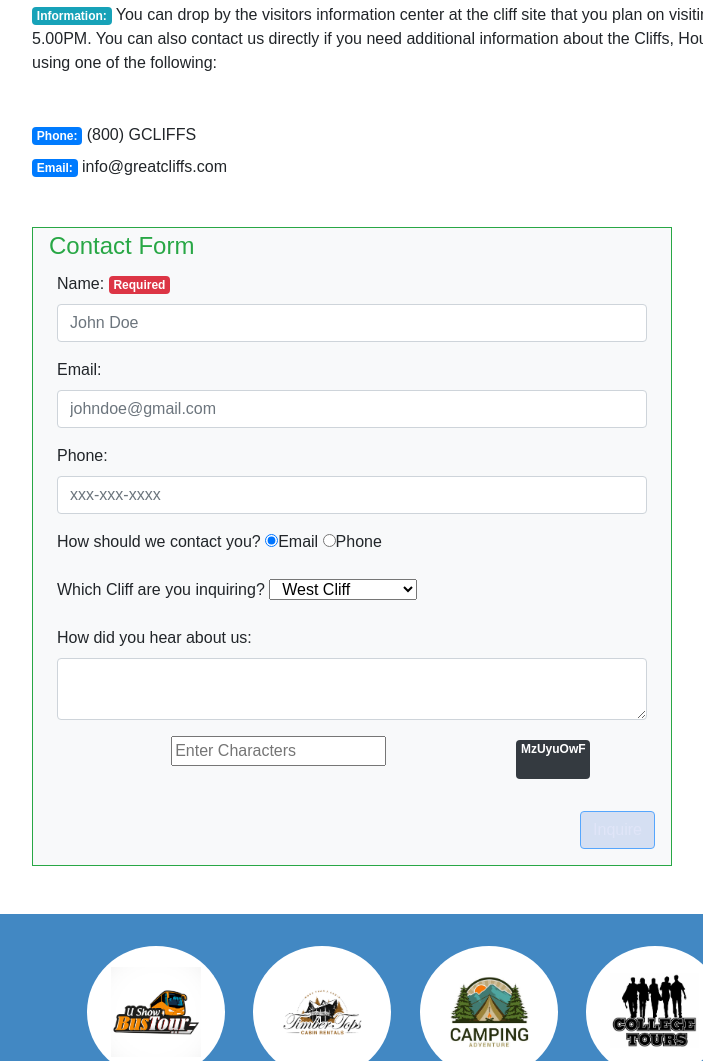
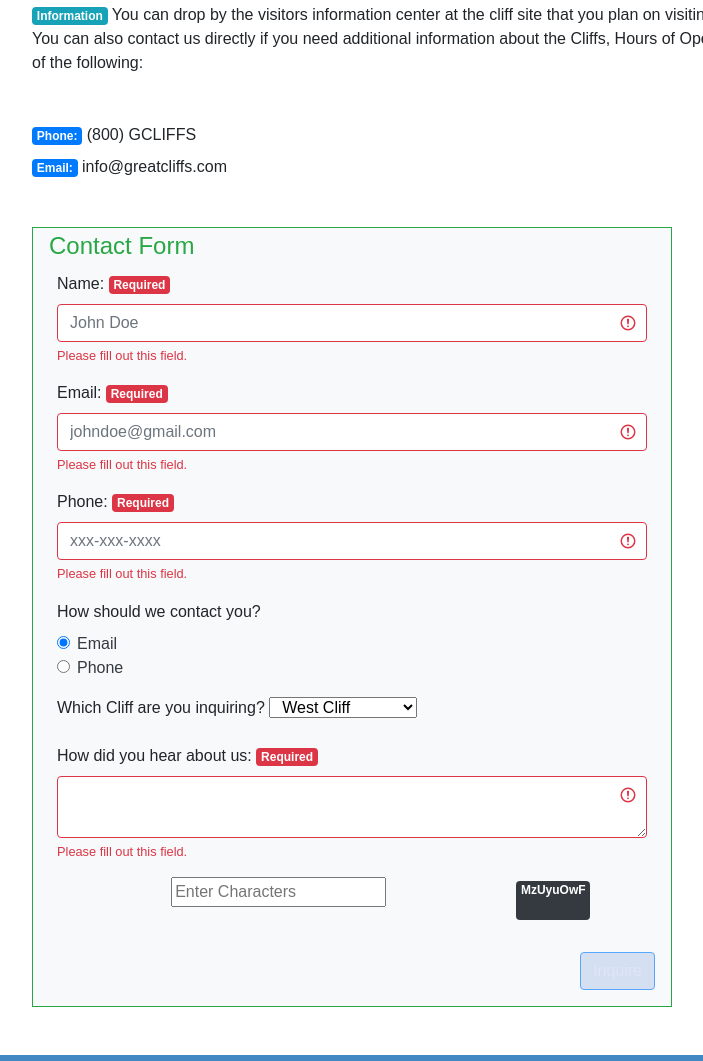
Before and after one commit to soryaek/Great-Cliffs, a website: page contact.html in a window 1280 px wide. Shown: the part 593-1654 px from the top of the page, without its empty margins (68-771 px from the left). Drawn offline with nearby package versions, Linux system fonts and the light colour scheme.

Commit message:
Updated a few features

```diff
--- a/contact.html
+++ b/contact.html
@@ -40,7 +40,7 @@
             </header>
             <main>
                 <h1>Contacting Us</h1>
-                <p> <span class="badge badge-info">Information:</span>
+                <p> <span class="badge badge-info">Information</span>
                 You can drop by the visitors information center at the cliff site that you plan on visiting. They are open
                 7 days a week from 8.00AM to 5.00PM. You can also contact us directly if you need additional information about
                 the Cliffs, Hours of Operations, Facilities or questions about this site using one of the following:
@@ -57,31 +57,44 @@
                     </div>
                 </div>
 
-                <form action="/contact" method="post" class="border border-success bg-light w-50 mt-5 mb-5">
+                <form action="/contact" method="post" class="was-validated border border-success bg-light w-50 mt-5 mb-5">
                     <fieldset >
                         <legend class="ml-3 text-success">Contact Form</legend>
                         <div class="form-group ml-4 mr-4">
                             <label for="name">Name:</label>
                             <span class="badge badge-danger">Required</span>
-                            <input type="text" class="form-control w-100" id="name" placeholder="John Doe">
+                            <input type="text" class="form-control w-100" id="name" placeholder="John Doe" required>
+                            <div class="valid-feedback">Valid.</div>
+                            <div class="invalid-feedback">Please fill out this field.</div>
                         </div>
                         <div class="form-group ml-4 mr-4">
                             <label for="email">Email:</label>
-                            <input type="email" class="form-control w-100" id="email" placeholder="johndoe@gmail.com">
+                            <span class="badge badge-danger">Required</span>
+                            <input type="email" class="form-control w-100" id="email" placeholder="johndoe@gmail.com" required>
+                            <div class="valid-feedback">Valid.</div>
+                            <div class="invalid-feedback">Please fill out this field.</div>
                         </div>
                         <div class="form-group ml-4 mr-4">
                             <label for="phone">Phone:</label>
-                            <input type="text" class="form-control w-100" id="phone" placeholder="xxx-xxx-xxxx">
+                            <span class="badge badge-danger">Required</span>
+                            <input type="text" class="form-control w-100" id="phone" placeholder="xxx-xxx-xxxx" required>
+                            <div class="valid-feedback">Valid.</div>
+                            <div class="invalid-feedback">Please fill out this field.</div>
                         </div>
                         <div class="form-group ml-4 mr-4">
-                            <label >How should we contact you?</label>
-                            <input type="radio" id="emailOp" value="email" checked>Email
-                            <input type="radio" id="phoneOp" value="phone">Phone
+                            <label for="flexRadioDefault">How should we contact you?</label>
+                            <div class="form-check">
+                                <input class="form-check-input" type="radio" name="flexRadioDefault" id="emailOp" checked>
+                                <label class="form-check-label text-dark" for="emailOp">Email</label>
+                            </div>
+                            <div class="form-check">
+                                <input class="form-check-input" type="radio" name="flexRadioDefault" id="phoneOp">
+                                <label class="form-check-label text-dark" for="phoneOp">Phone</label>
+                            </div>
                         </div>
-
                         <div class="form-group ml-4 mr-4">
-                            <label>Which Cliff are you inquiring?</label>
-                            <select class="w-25 pl-2 mr-4">
+                            <label for="sel1">Which Cliff are you inquiring?</label>
+                            <select class=" w-25 pl-2 mr-4" id="sel1">
                                 <option>West Cliff</option>
                                 <option>North Cliff</option>
                                 <option>East Cliff</option>
@@ -89,8 +102,11 @@
                             </select>
                         </div>
                         <div class="form-group ml-4 mr-4">
-                            <label>How did you hear about us:</label>
-                            <textarea class="form-control w-100" ></textarea>
+                            <label for="comment-box">How did you hear about us:</label>
+                            <span class="badge badge-danger">Required</span>
+                            <textarea class="form-control w-100" id="comment-box" required></textarea>
+                            <div class="valid-feedback">Valid.</div>
+                            <div class="invalid-feedback">Please fill out this field.</div>
                         </div>
                         <div class="form-group row ml-4 mr-4">
                             <div class="col-7">
@@ -105,8 +121,6 @@
                         </div>
                     </fieldset>
                 </form>
-
-
                 <section>
                     <ul id="partners">
                     </ul>
```
